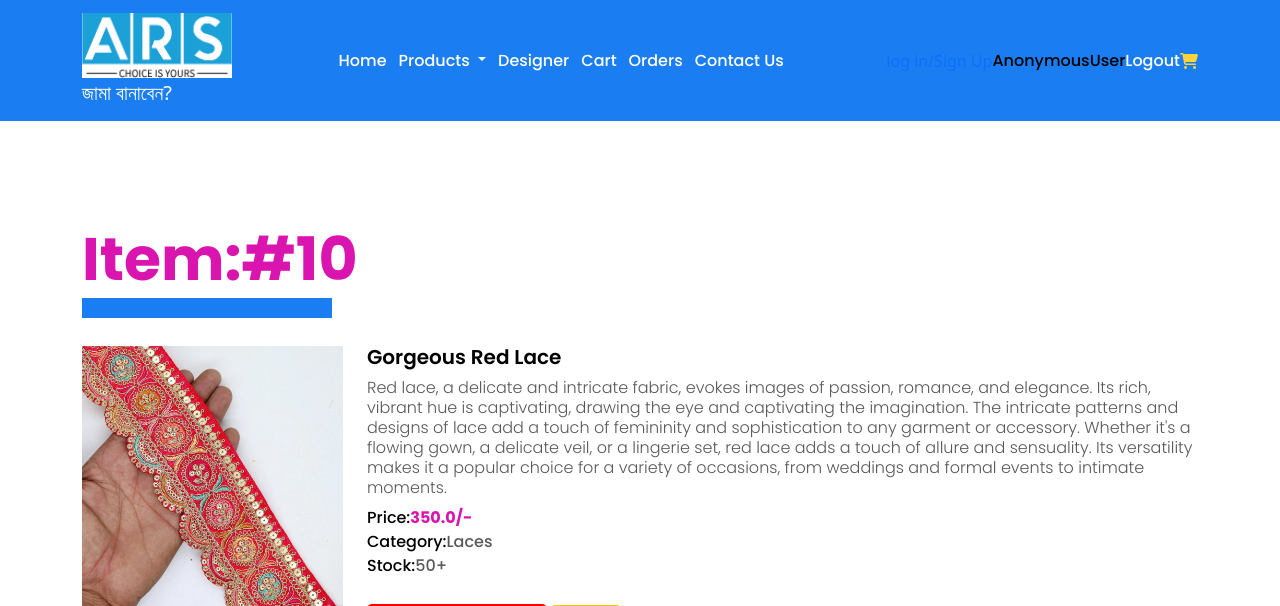
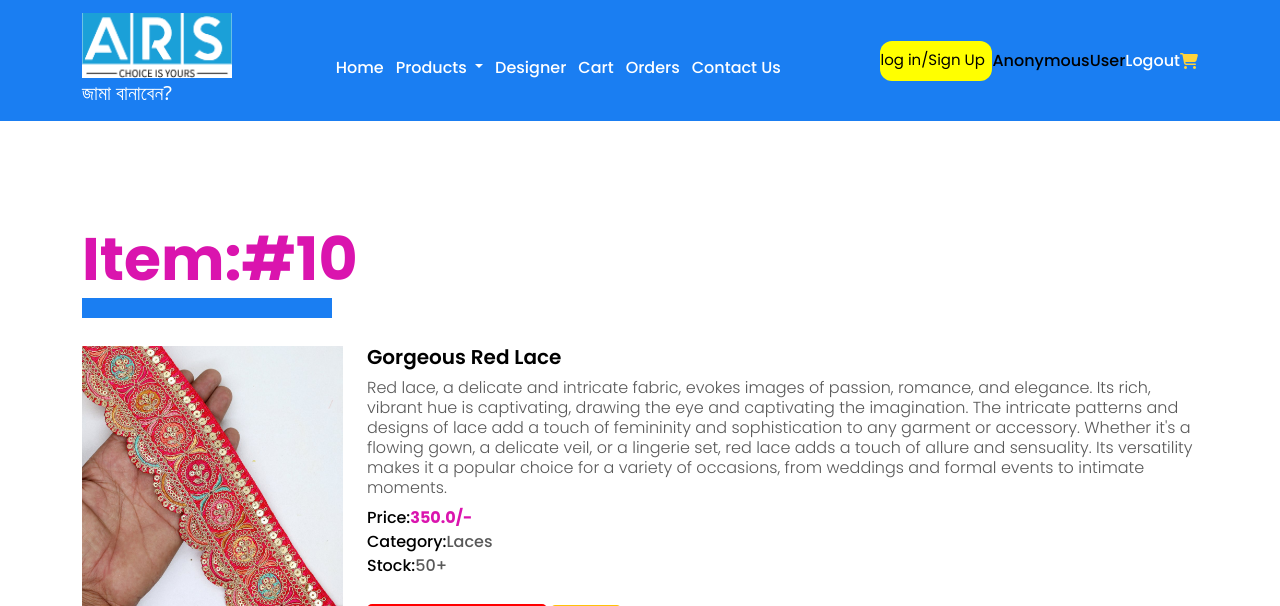
Before and after one commit to aylinazlina/Jama-Banaben, a Django app: page /10 in a window 1280 px wide. Shown: the top 606 px of the page. Run offline with Django 5.2, Linux system fonts and the light colour scheme; data comes from the database, SQL or seed files in the repository; some libraries are stand-ins or nearby versions.

Commit message:
Update home.css

```diff
--- a/static/css/home.css
+++ b/static/css/home.css
@@ -104,7 +104,17 @@ h1,h2,h3,h4,h5,h6,p,img,br,span,div,section,nav{
 }
 
 .NavbarLoginSignUpButton{
-    background-color: ;
+    background-color:#ffff00;
+    width: 112px;
+    height: 40px;
+    border-radius: 12px;
+    border: none;
+    padding-top: 8px;
+    color: var(--black_color);
+    font-size: 15px;
+    font-weight: 400;
+    font-family: var(--popins);
+
 }
 
 
```
